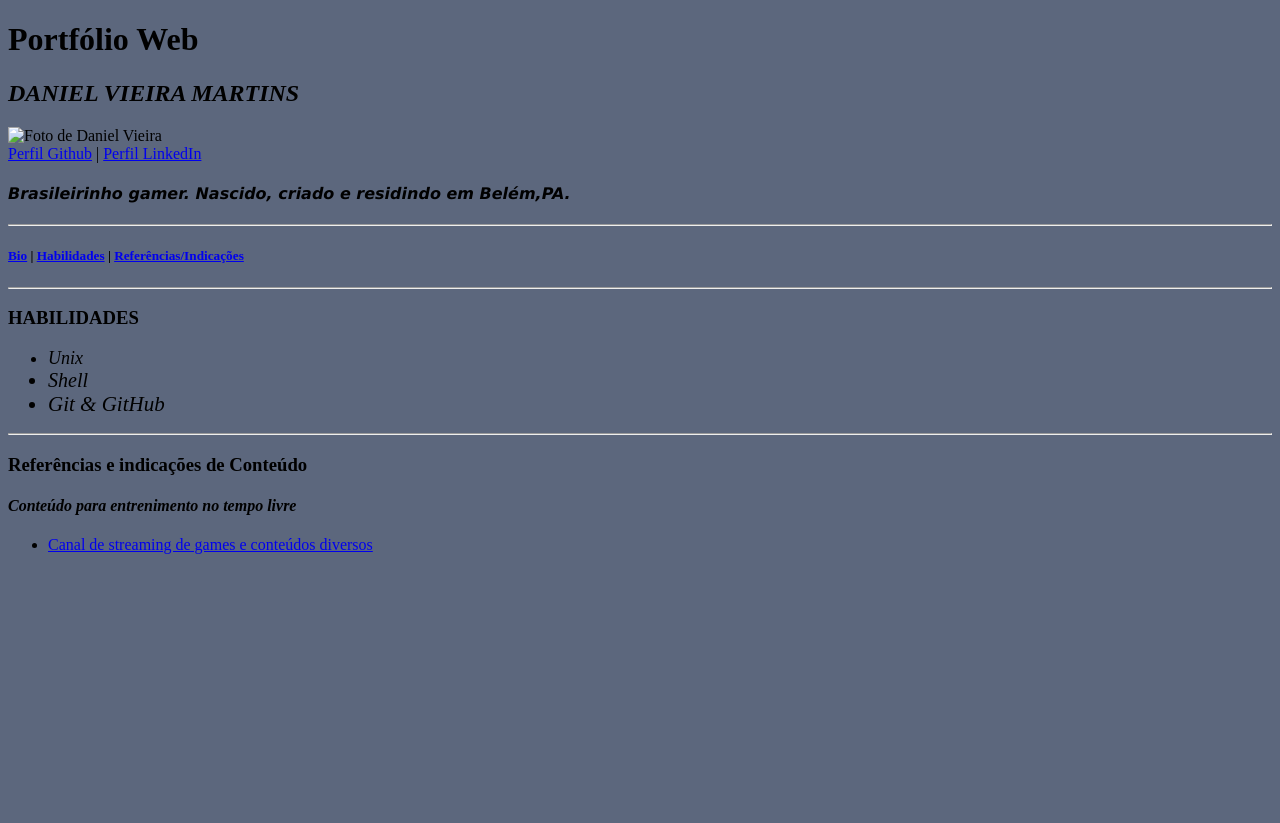
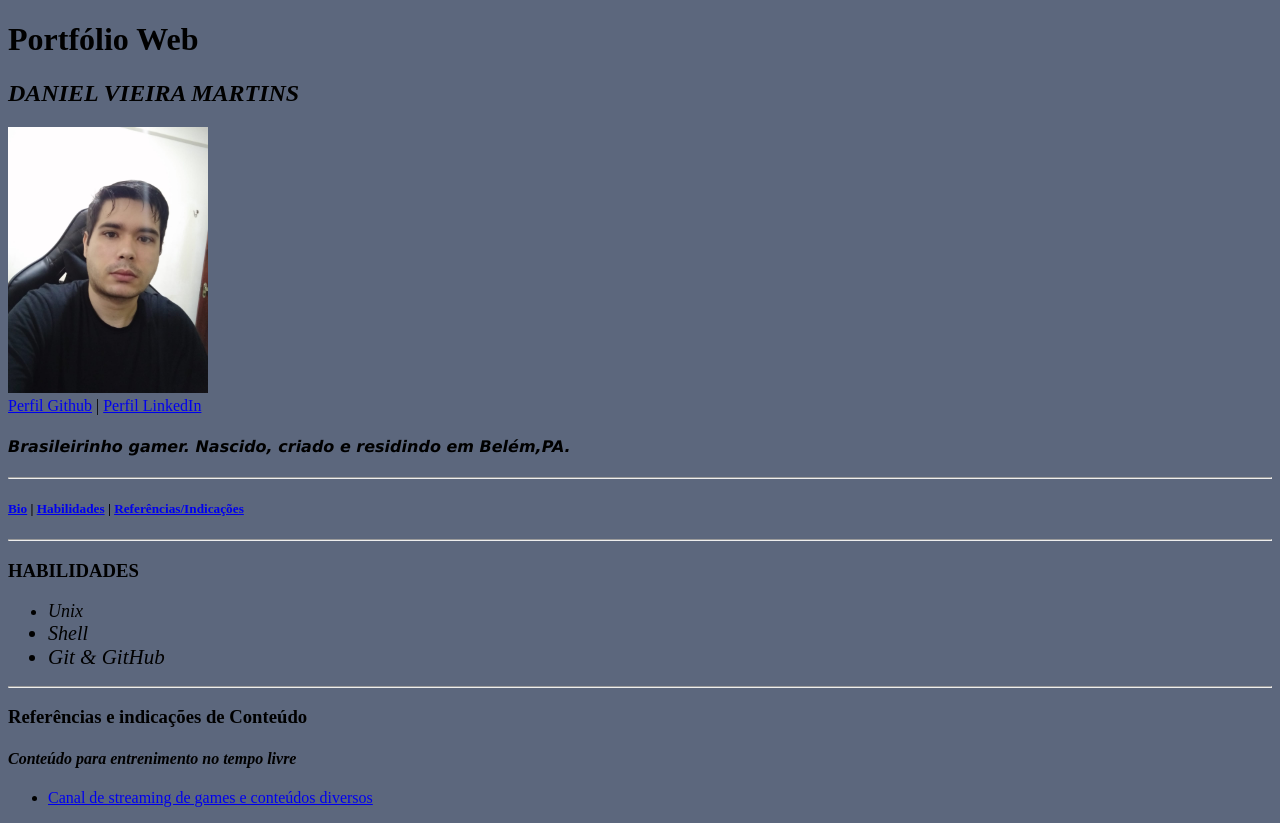
Before and after one commit to d-vieira/d-vieira.github.io, a plain HTML site: page index.html in a window 1280 px wide. Before the commit the page ends 800 px from the top, so only its background shows below. Drawn offline with Linux system fonts and the light colour scheme.

Commit message:
Atualiza index.html para layout em box model; corrige diretorio de ancora para foto

```diff
--- a/index.html
+++ b/index.html
@@ -8,6 +8,9 @@
     <link rel="stylesheet" type="text/css" href="style.css">
   </head>
   <body>
+    <div>
+
+      <div class="mainTittle">
         <h1><strong>
           Portfólio Web
         </strong></h1>
@@ -15,13 +18,20 @@
         <h2 class="nameClass"><em>
           DANIEL VIEIRA MARTINS
         </em></h2>
+      </div>
 
-    <img id="bio" src="./Imagens/WhatsApp Image 2022-01-14 at 12.17.42.jpeg" width="200px" alt="Foto de Daniel Vieira"><br>
+      <div class="picture">
+        <img id="bio" src="material/WhatsApp Image 2022-01-14 at 12.17.42.jpeg" width="200px" alt="Foto de Daniel Vieira"><br>
         <a href="https://github.com/d-vieira"target="_blank">Perfil Github</a> | <a href="https://www.linkedin.com/in/daniel-vieira-75930922b/"target="_blank">Perfil LinkedIn</a>
+      </div>
 
+      <div class="description">
         <h4 class="descriptionClass"><em>
           <strong class="bornClass" >Brasileirinho</strong> gamer. <strong>Nascido</strong>, <strong>criado</strong> e residindo em <strong class="bornClass" >Belém,PA.</strong>
         </em></h4>
+      </div>
+
+  </div>
 
     <hr>
 
```
Lines whose indentation alone changed are shown as unchanged.
